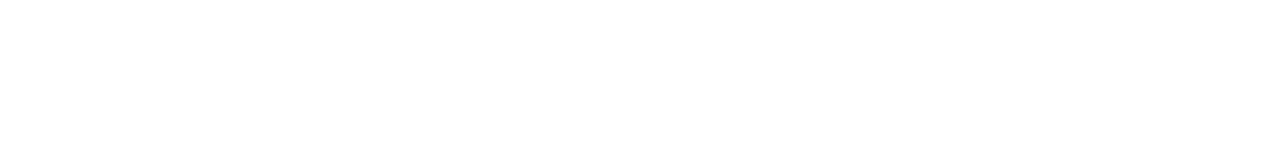
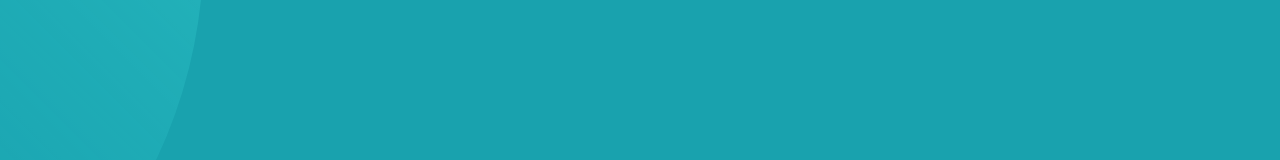
Before and after one commit to Shikamaru007/profile-card-component, a plain HTML site: page index.html in a window 1280 px wide. Drawn offline with Linux system fonts and the light colour scheme.

Commit message:
file setup

```diff
--- a/index.html
+++ b/index.html
@@ -7,9 +7,11 @@
     <link rel="preconnect" href="https://fonts.gstatic.com" crossorigin>
     <link href="https://fonts.googleapis.com/css2?family=Kumbh+Sans:wght@100..900&display=swap" rel="stylesheet">
     <link rel="stylesheet" href="styles.css">
-    <title>Document</title>
+    <title>Profile Card Component</title>
 </head>
 <body>
+    <section>
 
+    </section>
 </body>
 </html>
--- a/styles.css
+++ b/styles.css
@@ -1 +1,36 @@
 /*  "Kumbh Sans", system-ui   */
+* {
+    padding: 0;
+    margin: 0;
+    box-sizing: border-box;
+}
+html {
+    font-size: 18px;
+}
+body {
+    font-family: "Kumbh Sans", system-ui;
+}
+section {
+    width: 100%;
+    height: 100vh;
+    background-color: hsl(185, 75%, 39%);
+    position: relative;
+    overflow: hidden;
+}
+section::before{
+    content: url(images/bg-pattern-top.svg);
+    margin: auto;
+    position: absolute;
+    left: -43rem;
+    top: -30rem;
+    opacity: .5;
+}
+section::after{
+    content: url(images/bg-pattern-bottom.svg);
+    position: absolute;
+    margin: auto;
+    bottom: -28rem;
+    right: -34rem;
+    scale: .7;
+    opacity: .5;
+}
```
